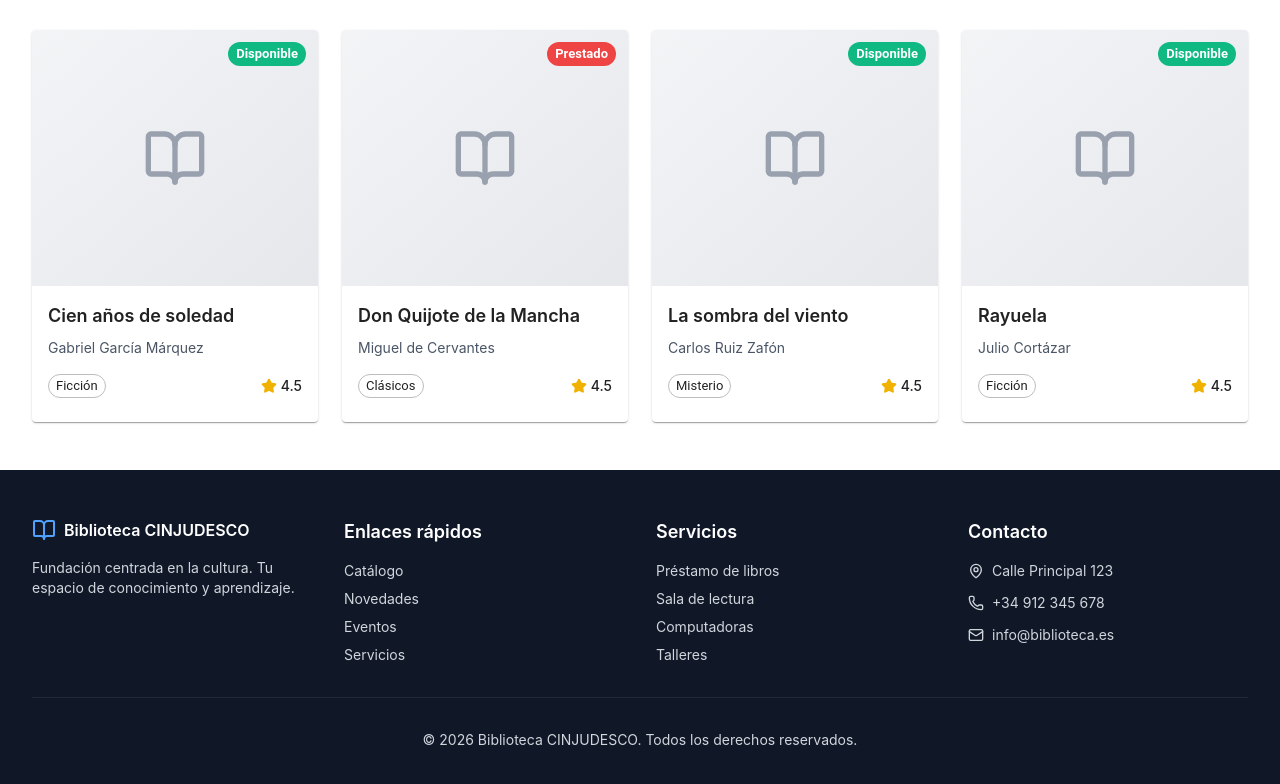
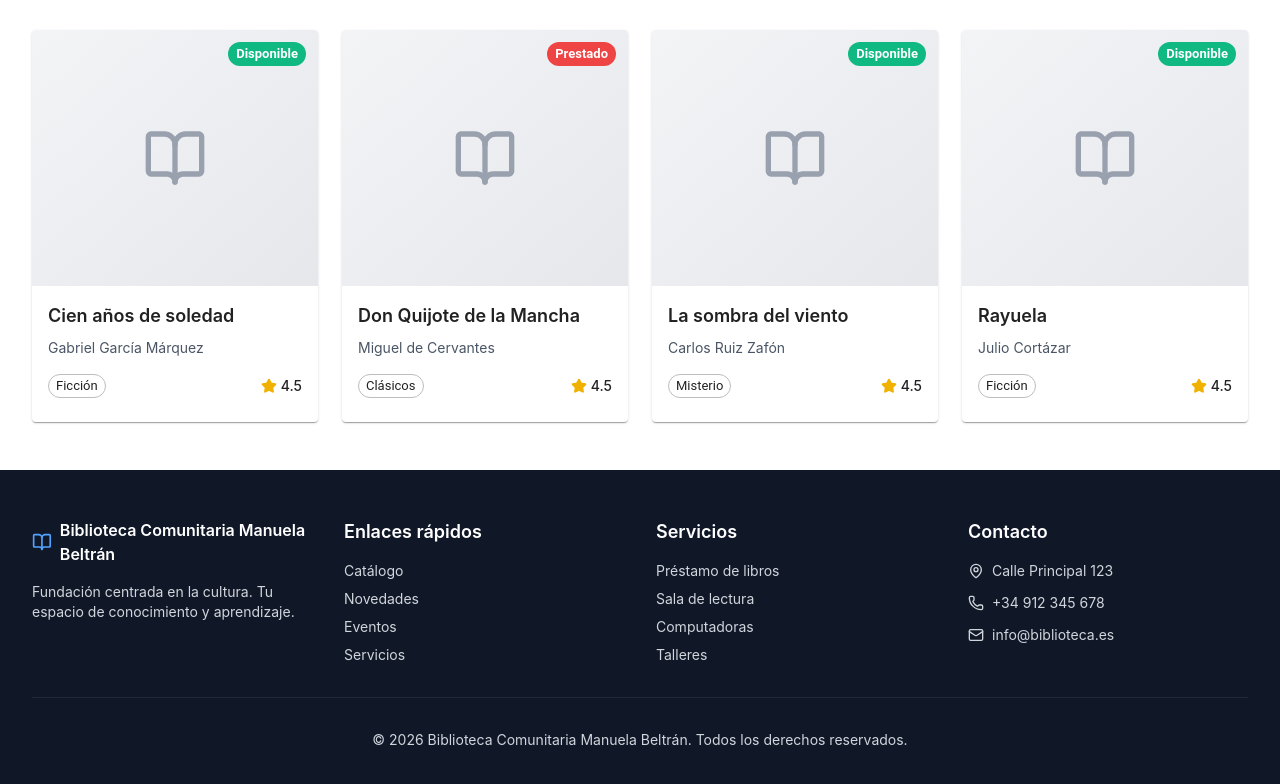
Before and after one commit to Deivid380/CINJUDESCO, a React (Vite) app in the folder Frontend/: page / in a window 1280 px wide. Shown: the part 1127-1911 px from the top of the page. Built offline with nearby package versions, Linux system fonts and the light colour scheme; no server answers.

Commit message:
modificacion de celular

```diff
--- a/Frontend/src/app/App.tsx
+++ b/Frontend/src/app/App.tsx
@@ -68,7 +68,7 @@ export default function App() {
         {renderContenido()}
       </main>
 
-      <LibraryFooter />
+      <LibraryFooter seccionActiva={seccionActiva} />
     </div>
   );
 }
--- a/Frontend/src/app/components/LibraryFooter.tsx
+++ b/Frontend/src/app/components/LibraryFooter.tsx
@@ -1,6 +1,11 @@
 import { BookOpen, Mail, Phone, MapPin } from "lucide-react";
 
-export function LibraryFooter() {
+interface LibraryFooterProps {
+  seccionActiva: 'biblioteca' | 'clases' | 'registro';
+}
+
+export function LibraryFooter({ seccionActiva }: LibraryFooterProps) {
+  const esSINJUDESCO = seccionActiva === 'clases' || seccionActiva === 'registro';
   return (
     <footer className="bg-gray-900 text-gray-300 py-12">
       <div className="max-w-7xl mx-auto px-4 sm:px-6 lg:px-8">
@@ -9,7 +14,7 @@ export function LibraryFooter() {
             <div className="flex items-center gap-2">
               <BookOpen className="w-6 h-6 text-blue-400" />
               <span className="font-semibold text-white">
-                Biblioteca CINJUDESCO
+                {esSINJUDESCO ? 'SINJUDESCO' : 'Biblioteca Comunitaria Manuela Beltrán'}
               </span>
             </div>
             <p className="text-sm">
@@ -121,8 +126,7 @@ export function LibraryFooter() {
 
         <div className="border-t border-gray-800 mt-8 pt-8 text-center text-sm">
           <p>
-            &copy; {new Date().getFullYear()} Biblioteca
-            CINJUDESCO. Todos los derechos reservados.
+            &copy; {new Date().getFullYear()} {esSINJUDESCO ? 'SINJUDESCO' : 'Biblioteca Comunitaria Manuela Beltrán'}. Todos los derechos reservados.
           </p>
         </div>
       </div>
--- a/Frontend/src/app/components/LibraryHeader.tsx
+++ b/Frontend/src/app/components/LibraryHeader.tsx
@@ -1,5 +1,6 @@
-import { BookOpen, Search, User, Menu } from 'lucide-react';
-import { IconButton } from '@mui/material';
+import { useState } from 'react';
+import { BookOpen, Search, User, Menu, X } from 'lucide-react';
+import { IconButton, Drawer, List, ListItem, ListItemButton, ListItemText } from '@mui/material';
 
 interface LibraryHeaderProps {
   seccionActiva: 'biblioteca' | 'clases' | 'registro';
@@ -8,6 +9,18 @@ interface LibraryHeaderProps {
 
 export function LibraryHeader({ seccionActiva, onSeccionChange }: LibraryHeaderProps) {
   const esSINJUDESCO = seccionActiva === 'clases' || seccionActiva === 'registro';
+  const [menuAbierto, setMenuAbierto] = useState(false);
+
+  const menuOpciones = [
+    { id: 'biblioteca' as const, label: 'Catálogo' },
+    { id: 'clases' as const, label: 'Clases' },
+    { id: 'registro' as const, label: 'Registro' },
+  ];
+
+  const handleMenuClick = (seccion: 'biblioteca' | 'clases' | 'registro') => {
+    onSeccionChange(seccion);
+    setMenuAbierto(false);
+  };
 
   return (
     <header className="bg-white shadow-sm sticky top-0 z-50">
@@ -23,6 +36,7 @@ export function LibraryHeader({ seccionActiva, onSeccionChange }: LibraryHeaderP
             </div>
           </div>
 
+          {/* Menú desktop */}
           <nav className="hidden md:flex items-center gap-6">
             <button
               onClick={() => onSeccionChange('biblioteca')}
@@ -51,12 +65,40 @@ export function LibraryHeader({ seccionActiva, onSeccionChange }: LibraryHeaderP
             <IconButton>
               <User className="w-5 h-5" />
             </IconButton>
-            <IconButton className="md:hidden">
+            <IconButton className="md:hidden" onClick={() => setMenuAbierto(true)}>
               <Menu className="w-5 h-5" />
             </IconButton>
           </div>
         </div>
       </div>
+
+      {/* Menú móvil */}
+      <Drawer
+        anchor="right"
+        open={menuAbierto}
+        onClose={() => setMenuAbierto(false)}
+      >
+        <div className="w-64">
+          <div className="flex items-center justify-between p-4 border-b">
+            <h2 className="font-semibold text-lg">Menú</h2>
+            <IconButton onClick={() => setMenuAbierto(false)}>
+              <X className="w-5 h-5" />
+            </IconButton>
+          </div>
+          <List>
+            {menuOpciones.map((opcion) => (
+              <ListItem key={opcion.id} disablePadding>
+                <ListItemButton
+                  selected={seccionActiva === opcion.id}
+                  onClick={() => handleMenuClick(opcion.id)}
+                >
+                  <ListItemText primary={opcion.label} />
+                </ListItemButton>
+              </ListItem>
+            ))}
+          </List>
+        </div>
+      </Drawer>
     </header>
   );
 }
```
